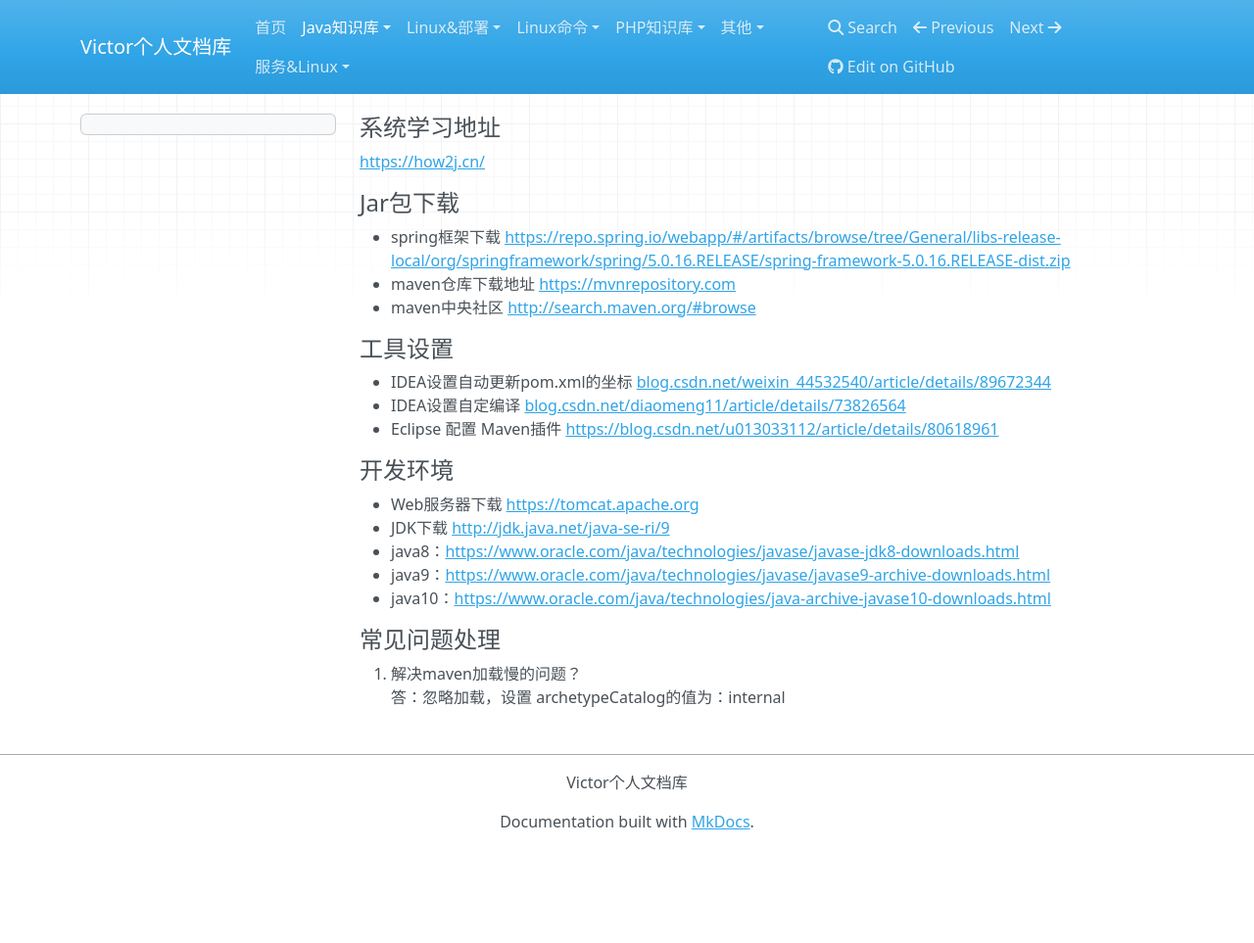
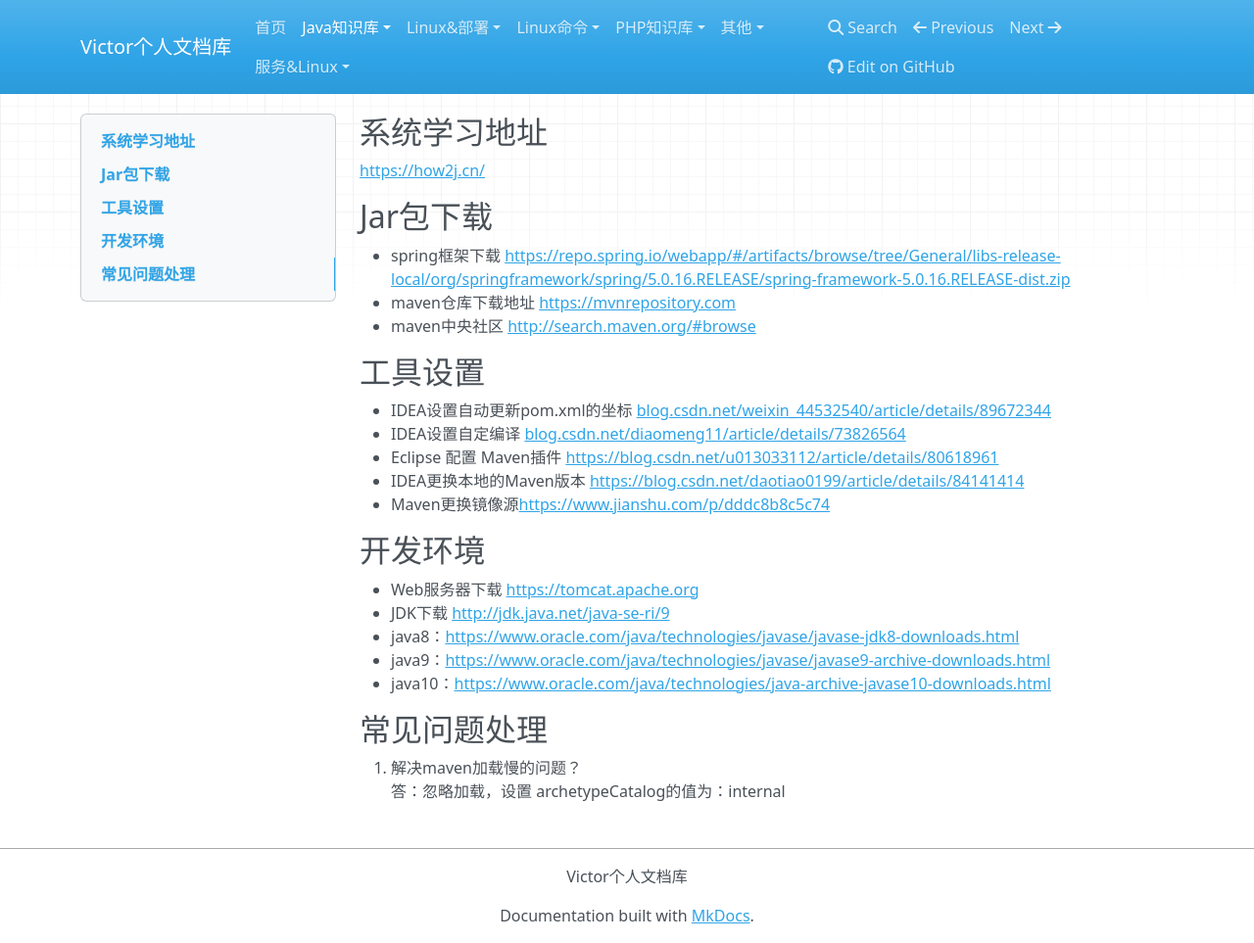
Before and after one commit to victor24680/victorDocs, an MkDocs documentation site: the page built from docs/Java知识库/开发相关jar下载地址.md, in a window 1280 px wide and 963 px high. Shown: the whole window at 98% size. Built offline with MkDocs 1.6.1, drawn with Linux system fonts in a browser that asks for light colours; nearby versions of some CDN libraries.

Commit message:
镜像地址更新

```diff
--- a/docs/Java知识库/开发相关jar下载地址.md
+++ b/docs/Java知识库/开发相关jar下载地址.md
@@ -1,22 +1,25 @@
-#### 系统学习地址
+## 系统学习地址
 [https://how2j.cn/](https://how2j.cn/)
-#### Jar包下载
+## Jar包下载
 - spring框架下载
 [https://repo.spring.io/webapp/#/artifacts/browse/tree/General/libs-release-local/org/springframework/spring/5.0.16.RELEASE/spring-framework-5.0.16.RELEASE-dist.zip](https://repo.spring.io/webapp/#/artifacts/browse/tree/General/libs-release-local/org/springframework/spring/5.0.16.RELEASE/spring-framework-5.0.16.RELEASE-dist.zip)
 - maven仓库下载地址
 [https://mvnrepository.com](https://mvnrepository.com)
 - maven中央社区
 [http://search.maven.org/#browse](http://search.maven.org/#browse)
-#### 工具设置
+## 工具设置
 - IDEA设置自动更新pom.xml的坐标
 [blog.csdn.net/weixin_44532540/article/details/89672344](blog.csdn.net/weixin_44532540/article/details/89672344)
 - IDEA设置自定编译
 [blog.csdn.net/diaomeng11/article/details/73826564](blog.csdn.net/diaomeng11/article/details/73826564)
 - Eclipse 配置 Maven插件
 [https://blog.csdn.net/u013033112/article/details/80618961](https://blog.csdn.net/u013033112/article/details/80618961)
+- IDEA更换本地的Maven版本
+[https://blog.csdn.net/daotiao0199/article/details/84141414](https://blog.csdn.net/daotiao0199/article/details/84141414)
+- Maven更换镜像源[https://www.jianshu.com/p/dddc8b8c5c74](https://www.jianshu.com/p/dddc8b8c5c74)
 
 
-#### 开发环境
+## 开发环境
 - Web服务器下载
 [https://tomcat.apache.org](https://tomcat.apache.org)
 - JDK下载
@@ -25,6 +28,6 @@
 2. java9：[https://www.oracle.com/java/technologies/javase/javase9-archive-downloads.html](https://www.oracle.com/java/technologies/javase/javase9-archive-downloads.html)
 3. java10：[https://www.oracle.com/java/technologies/java-archive-javase10-downloads.html](https://www.oracle.com/java/technologies/java-archive-javase10-downloads.html)
 
-#### 常见问题处理
+## 常见问题处理
 1. 解决maven加载慢的问题？<br/>
 答：忽略加载，设置 archetypeCatalog的值为：internal
```
